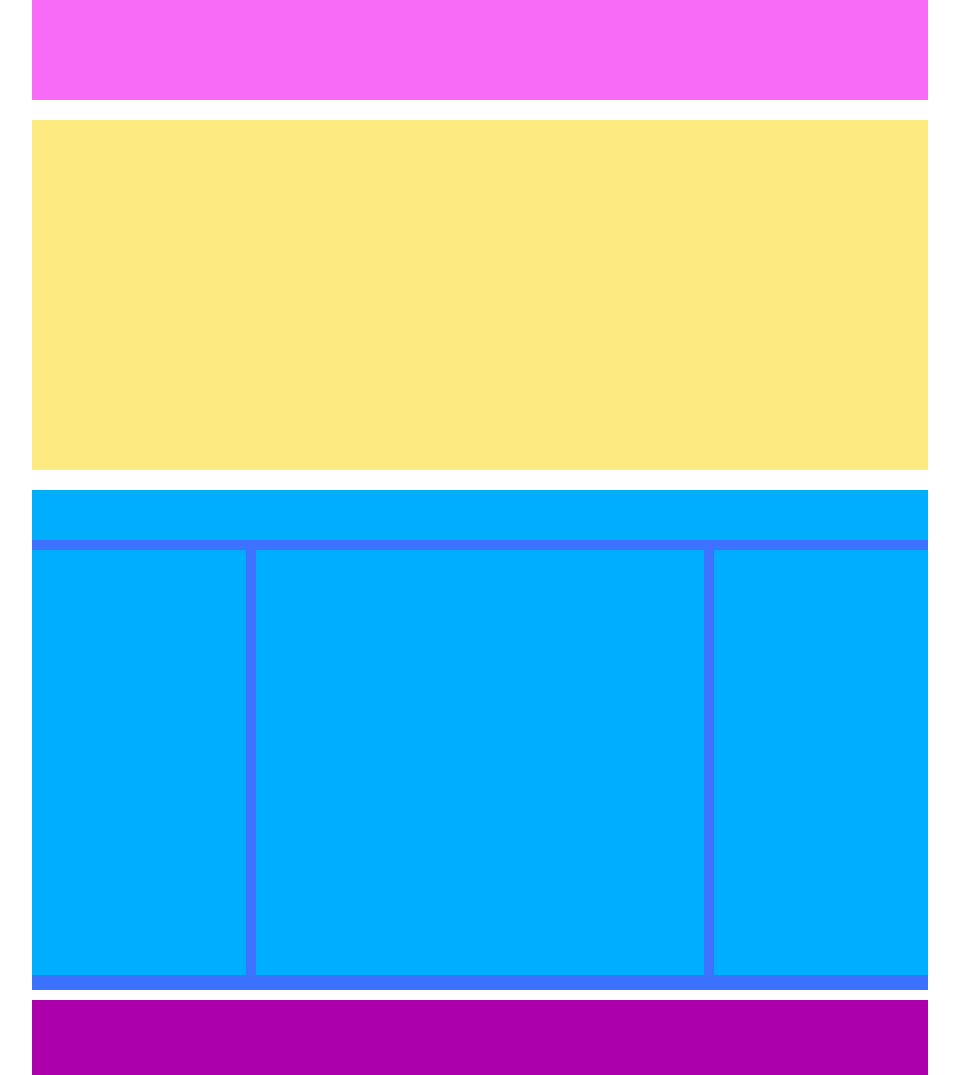
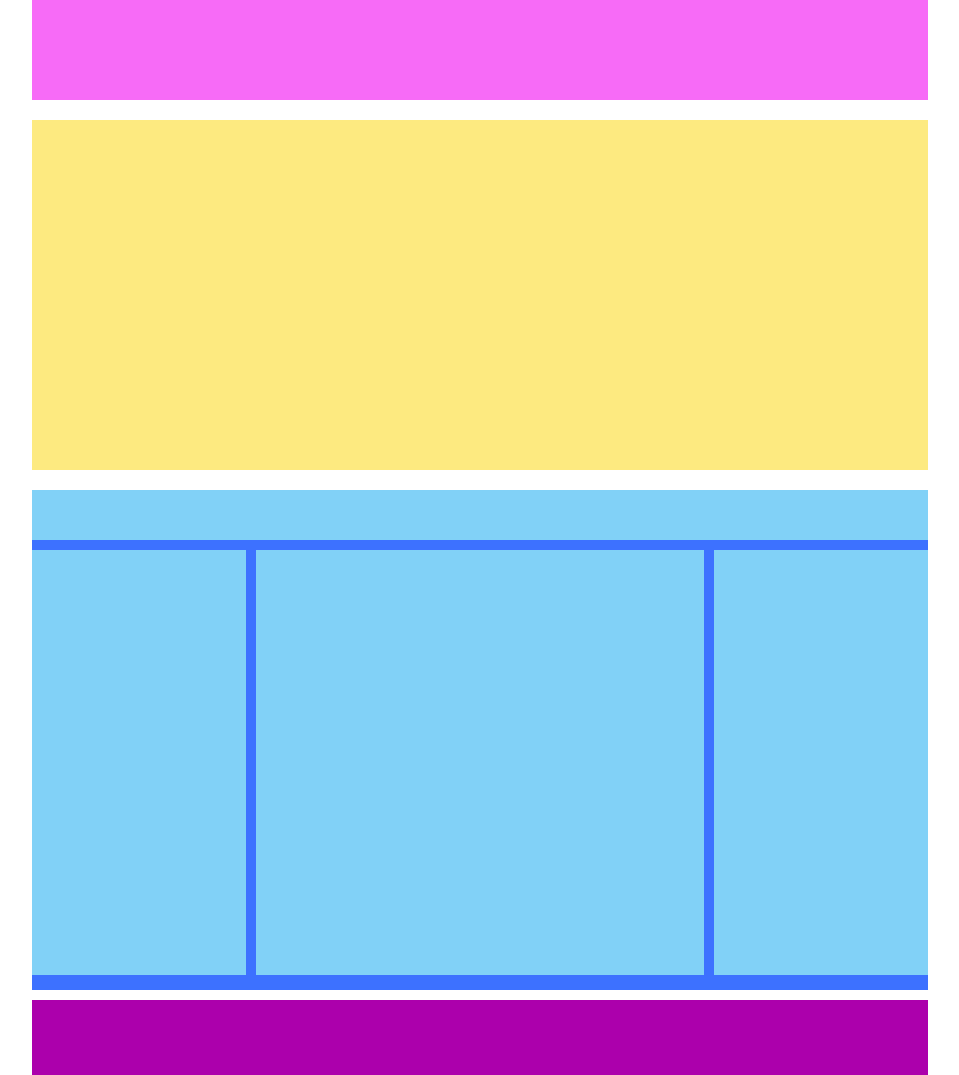
Before and after one commit to WalterFrongia/htmlcss-struttura-wp, a plain HTML site: page index.html in a window 1280 px wide. Shown: the whole page, without its empty margins (160-1119 px from the left). Drawn offline with Linux system fonts and the light colour scheme.

Commit message:
finish repository htmlcss-struttura.wp

```diff
--- a/css/style.css
+++ b/css/style.css
@@ -45,18 +45,18 @@ footer{
 .lateral-column{
     width: calc(25% - 10px);
     height: 85%;
-    background-color: rgb(0, 174, 255);
+    background-color: rgb(129, 209, 247);
     margin:10px 0;
 }
 .central-column{
     width:50%;
     height: 85%;
-    background-color:rgb(0, 174, 255);
+    background-color:rgb(129, 209, 247);;
     margin:10px;
 }
 
 .header-section-container-floats{
     width:100%;
     height: 10%;
-    background-color:rgb(0, 174, 255);
+    background-color:rgb(129, 209, 247);;
 }
```
